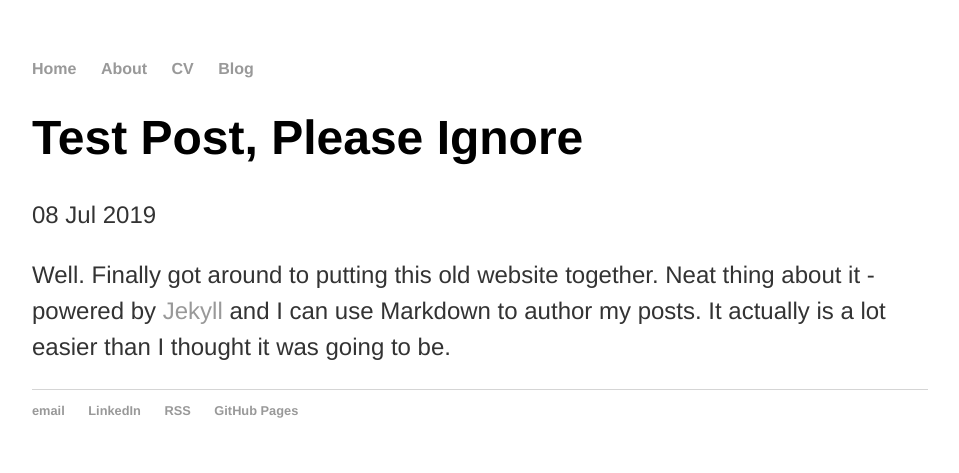
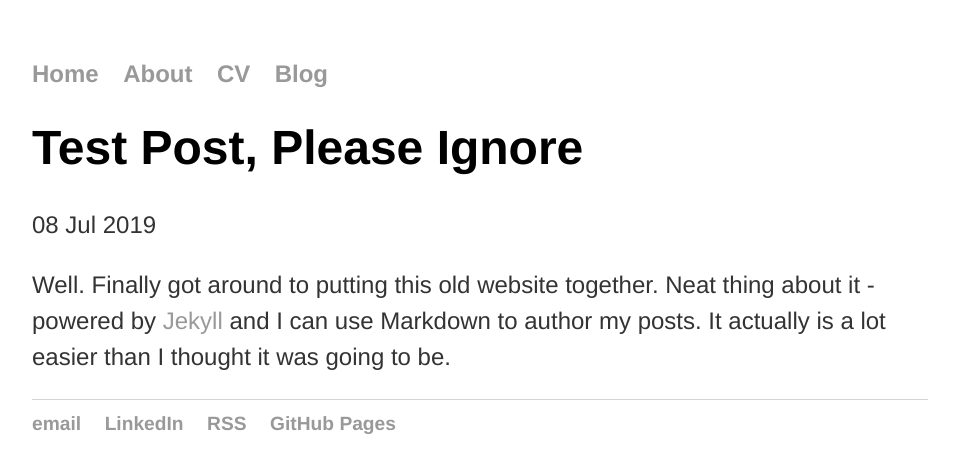
Before and after one commit to akion72/akion72.github.io, a Jekyll site: the page built from _posts/2019-07-08-First-Post.md, in a window 1280 px wide. Shown: the top 473 px of the page, without its empty margins (160-1119 px from the left). Built offline with Jekyll 4.4.1, drawn with Linux system fonts in a browser that asks for light colours.

Commit message:
Update main.css

```diff
--- a/css/main.css
+++ b/css/main.css
@@ -42,3 +42,7 @@ ul.posts {
 ul.posts li {
     list-style: none;
 }
+
+ul li {
+    font-size: 1.5em;
+    font-family:'Helvetica', 'Arial', 'Sans-Serif';
```
